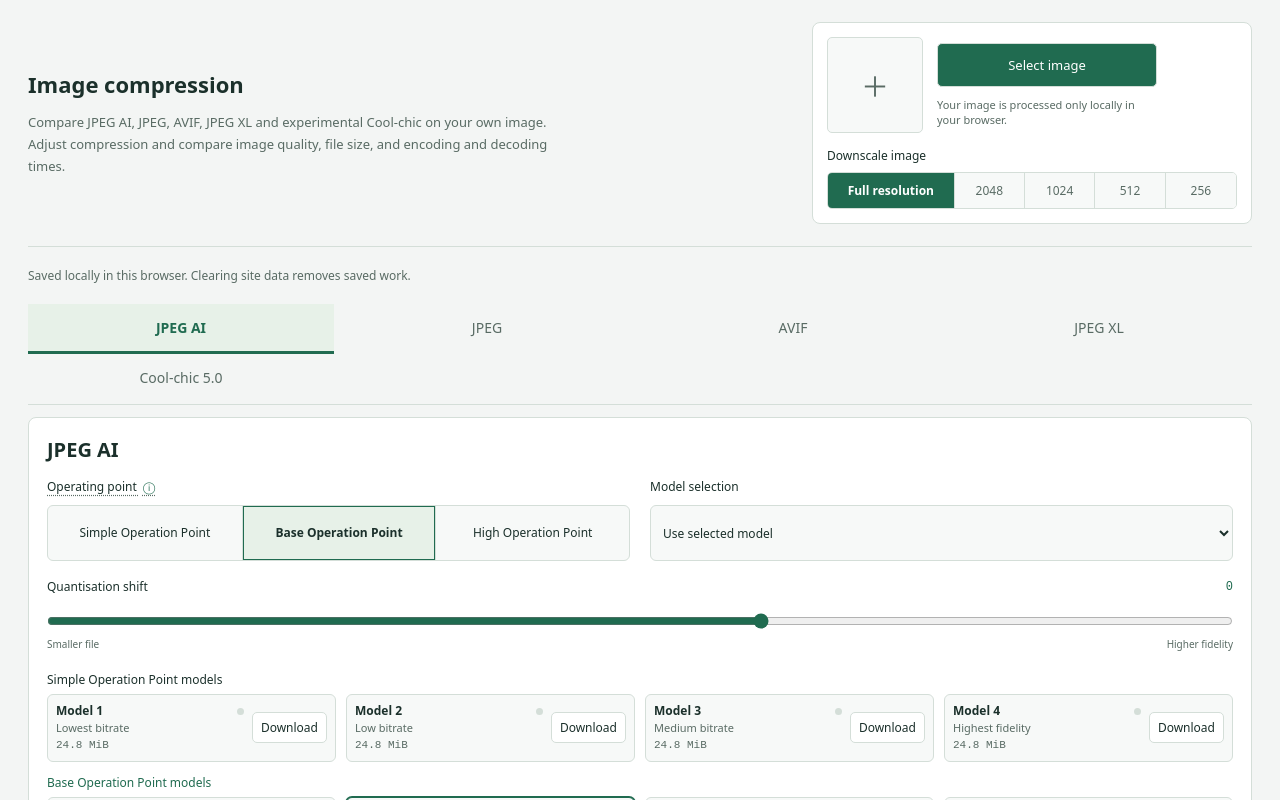
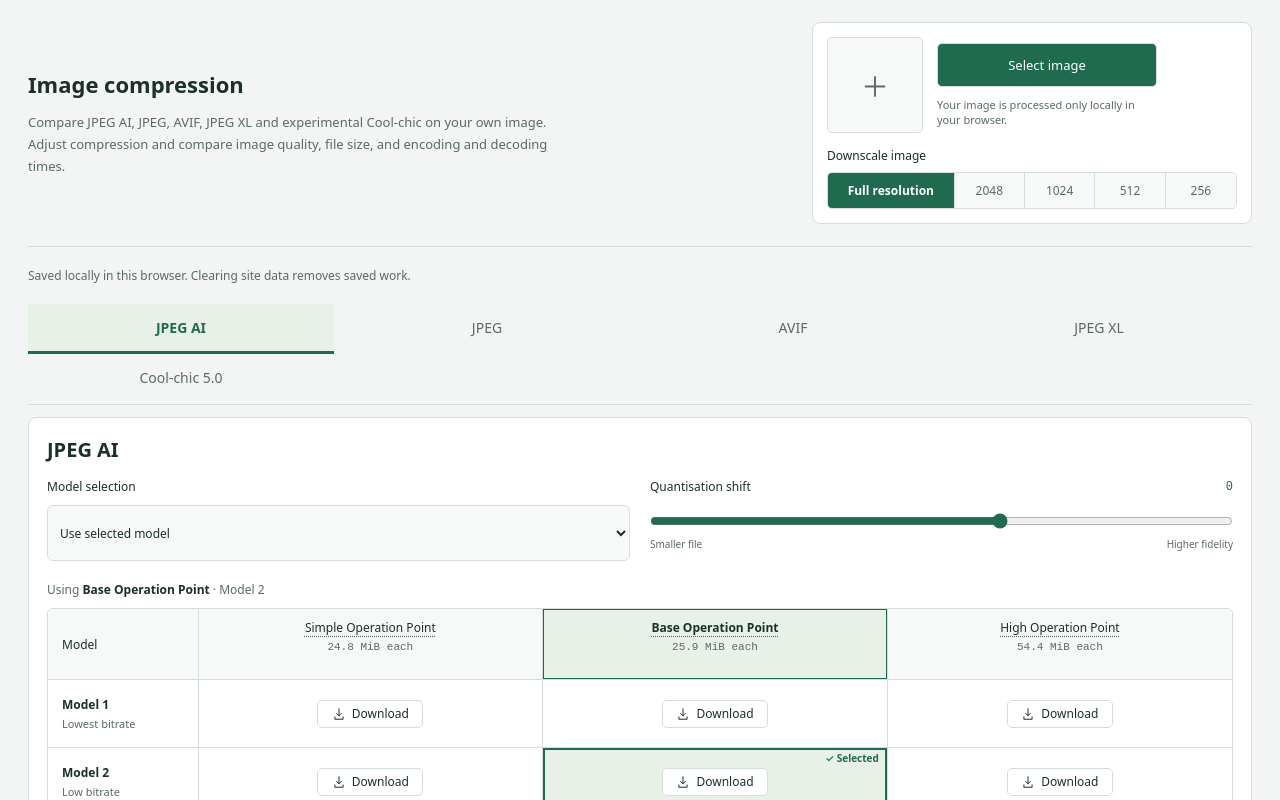
Before and after one commit to Meisterlala/image-compression, a Vue app: page / in a window 1280 px wide. Shown: the top 800 px of the page. Built offline with nearby package versions, Linux system fonts and the light colour scheme.

Commit message:
refactor(ui): unify model selection in a clear matrix with storage totals

```diff
--- a/src/components/CodecControls.vue
+++ b/src/components/CodecControls.vue
@@ -1,6 +1,5 @@
 <script setup lang="ts">
-import { operatingPoints, type Settings } from '../types';
-import MetricTooltip from './MetricTooltip.vue';
+import type { Settings } from '../types';
 const settings = defineModel<Settings>({ required: true });
 defineProps<{ disabled: boolean }>();
 const id = (field: string) => `${settings.value.format}-${field}`;
@@ -11,17 +10,6 @@
     <legend class="sr-only">Encoding settings</legend>
     <template v-if="settings.format === 'jpegai'">
       <div class="field">
-        <div class="field-heading">
-          <MetricTooltip label="Operating point" text="SOP — Simple Operation Point: the lightest decoder, useful for fast previews or resource-constrained devices; reconstruction quality can be lower. BOP — Base Operation Point: the balanced default for general-purpose use. HOP — High Operation Point: higher-complexity transforms for compression-priority work, at the cost of slower decoding and higher memory use. Better compression is an aim, not a guarantee for every image. Each point uses its own model downloads; only Download fetches weights." />
-        </div>
-        <div class="point-options" role="radiogroup" aria-label="Operating point">
-          <label v-for="point in operatingPoints" :key="point.id" class="point-choice" :class="{ selected: settings.operatingPoint === point.id }">
-            <input v-model="settings.operatingPoint" class="sr-only" type="radio" :name="id('operating-point')" :value="point.id">
-            <span>{{ point.label }}</span>
-          </label>
-        </div>
-      </div>
-      <div class="field">
         <label :for="id('rate-mode')">Model selection</label>
         <select :id="id('rate-mode')" v-model="settings.rateMode">
           <option value="model">Use selected model</option>
@@ -29,7 +17,7 @@
         </select>
       </div>
       <template v-if="settings.rateMode === 'model'">
-        <div class="field full-width">
+        <div class="field">
           <label :for="id('displacement')">Quantisation shift <output>{{ settings.displacement }}</output></label>
           <input :id="id('displacement')" v-model.number="settings.displacement" type="range" min="-1069" max="702" step="1">
           <div class="range-captions"><span>Smaller file</span><span>Higher fidelity</span></div>
@@ -86,8 +74,7 @@
   min-width: 0;
 }
 
-.field > label,
-.field-heading {
+.field > label {
   display: flex;
   justify-content: space-between;
   align-items: center;
@@ -96,65 +83,6 @@
   margin-bottom: 8px;
   font-size: 12px;
   line-height: 20px;
-}
-
-.field-heading :deep(.metric-help) {
-  display: inline-flex;
-}
-
-.field-heading :deep(button) {
-  padding: 0;
-  border-bottom: 0;
-  color: var(--ink);
-  text-decoration: underline dotted var(--muted);
-  text-underline-offset: 4px;
-}
-
-.point-options {
-  display: grid;
-  grid-template-columns: repeat(3, minmax(0, 1fr));
-  height: 56px;
-  border: 1px solid var(--line);
-  border-radius: 6px;
-  background: var(--surface);
-  overflow: hidden;
-}
-
-.point-choice {
-  display: flex;
-  align-items: center;
-  justify-content: center;
-  gap: 6px;
-  min-width: 0;
-  padding: 0 8px;
-  color: var(--ink);
-  font-size: 12px;
-  line-height: 16px;
-  text-align: center;
-  cursor: pointer;
-}
-
-.point-choice + .point-choice {
-  border-left: 1px solid var(--line);
-}
-
-.point-choice.selected {
-  font-weight: 600;
-  background: var(--accent-soft);
-  box-shadow: inset 0 0 0 1px var(--accent);
-}
-
-.point-choice:has(input:focus-visible) {
-  box-shadow: inset 0 0 0 2px var(--accent);
-}
-
-fieldset:disabled .point-choice {
-  cursor: default;
-  opacity: 0.55;
-}
-
-.full-width {
-  grid-column: 1 / -1;
 }
 
 .sr-only {
--- a/src/components/CodecPane.vue
+++ b/src/components/CodecPane.vue
@@ -23,6 +23,9 @@
   props.source?.width !== props.result.width || props.source?.height !== props.result.height ||
   JSON.stringify(settings.value) !== JSON.stringify(props.result.settings)
 ));
+function selectPoint(operatingPoint: OperatingPoint) {
+  settings.value = { ...settings.value, operatingPoint, rateMode: 'target' };
+}
 function selectModel(operatingPoint: OperatingPoint, id: number) {
   settings.value = { ...settings.value, operatingPoint, model: id, rateMode: 'model' };
 }
@@ -43,6 +46,7 @@
         :disabled="working || importing"
         :refresh-key="status.phase"
         @use="selectModel"
+        @point="selectPoint"
         @busy="modelBusy = $event"
         @ready="modelsReady = $event"
       />
--- a/src/components/MetricTooltip.vue
+++ b/src/components/MetricTooltip.vue
@@ -1,10 +1,10 @@
 <script setup lang="ts">
 import { nextTick, onBeforeUnmount, onMounted, ref, useId, type CSSProperties } from 'vue';
 
-withDefaults(defineProps<{ label: string; text: string; direction?: 'higher' | 'lower'; infoIcon?: boolean }>(), { infoIcon: true });
+withDefaults(defineProps<{ label: string; text: string; direction?: 'higher' | 'lower'; infoIcon?: boolean; asChild?: boolean }>(), { infoIcon: true, asChild: false });
 const id = useId();
 const visible = ref(false);
-const trigger = ref<HTMLButtonElement>();
+const trigger = ref<HTMLElement>();
 const popup = ref<HTMLSpanElement>();
 const position = ref<CSSProperties>({ visibility: 'hidden' });
 let timer: ReturnType<typeof setTimeout> | undefined;
@@ -59,9 +59,11 @@
 </script>
 
 <template>
-  <span class="metric-help" @mouseenter="show" @mouseleave="leave">
+  <span ref="trigger" class="metric-help" @mouseenter="show" @mouseleave="leave">
+    <slot v-if="asChild" v-bind="{ tooltipId: id, showTooltip: show, hideTooltip: hide }" />
     <button
-      ref="trigger"
+      v-else
+      class="tooltip-trigger"
       :class="{ 'metric-value': !infoIcon }"
       type="button"
       :aria-label="`About ${label}`"
@@ -88,7 +90,7 @@
   display: inline-block;
 }
 
-button {
+.tooltip-trigger {
   padding: 2px 0;
   border: 0;
   border-bottom: 1px dotted var(--muted);
@@ -98,7 +100,7 @@
   cursor: help;
 }
 
-button.metric-value {
+.tooltip-trigger.metric-value {
   color: inherit;
   border-bottom-color: currentColor;
 }
@@ -129,7 +131,7 @@
   font-size: 12px;
   font-weight: 400;
   line-height: 1.6;
-  white-space: normal;
+  white-space: pre-line;
 }
 
 </style>
--- a/src/components/ModelLibrary.vue
+++ b/src/components/ModelLibrary.vue
@@ -4,9 +4,10 @@
 
 import { operatingPoints, type OperatingPoint } from '../types';
 import { bytes as formatBytes } from '../lib/image';
+import MetricTooltip from './MetricTooltip.vue';
 
 const props = defineProps<{ operatingPoint: OperatingPoint; rateMode: 'model' | 'target'; selected: number; disabled: boolean; refreshKey?: string }>();
-const emit = defineEmits<{ use: [point: OperatingPoint, id: number]; busy: [value: boolean]; ready: [value: boolean] }>();
+const emit = defineEmits<{ use: [point: OperatingPoint, id: number]; point: [point: OperatingPoint]; busy: [value: boolean]; ready: [value: boolean] }>();
 const manifests = shallowRef<Partial<Record<OperatingPoint, ModelManifest>>>({});
 const cached = shallowRef<Record<OperatingPoint, Set<number>>>({ sop: new Set(), bop: new Set(), hop: new Set() });
 const downloading = shallowRef<{ point: OperatingPoint; id: number } | null>(null);
@@ -18,7 +19,13 @@
 const ready = computed(() => !loading.value && !!manifests.value[props.operatingPoint] && (props.rateMode === 'target'
   ? manifests.value[props.operatingPoint]!.models.every(model => cached.value[props.operatingPoint].has(model.id))
   : cached.value[props.operatingPoint].has(props.selected)));
+const storedBytes = computed(() => operatingPoints.reduce((total, point) => total +
+  (manifests.value[point.id]?.models.reduce((sum, model) => sum + (cached.value[point.id].has(model.id) ? model.bytes : 0), 0) ?? 0), 0));
 const isDownloading = (point: OperatingPoint, id: number) => downloading.value?.point === point && downloading.value.id === id;
+function sharedSize(point: OperatingPoint) {
+  const models = manifests.value[point]?.models;
+  return models?.length && models.every(model => model.bytes === models[0]!.bytes) ? formatBytes(models[0]!.bytes) : undefined;
+}
 
 async function refresh() {
   const version = ++refreshVersion;
@@ -66,22 +73,56 @@
 </script>
 
 <template>
-  <div class="model-control" role="group" aria-label="JPEG AI models" :data-operating-point="operatingPoint">
-    <section v-for="point in operatingPoints" :key="point.id" class="model-group" :class="{ current: point.id === operatingPoint, 'is-downloading': downloading?.point === point.id }" :data-operating-point="point.id" :aria-label="`${point.label} models`">
-      <span class="field-label">{{ point.label }} models</span>
-      <div class="model-grid">
-        <div v-for="(label, index) in modelLabels" :key="index" class="model-card" :class="{ ready: cached[point.id].has(index), selected: point.id === operatingPoint && selected === index }" :data-model="index" :data-ready="cached[point.id].has(index)">
-          <button class="model-select" :aria-pressed="point.id === operatingPoint && selected === index" :disabled="disabled || loading" @click="emit('use', point.id, index)">
-            <span class="model-name">Model {{ index + 1 }} <span class="ready-dot" :aria-label="cached[point.id].has(index) ? 'Ready' : 'Not cached'"></span></span>
-            <span class="model-label">{{ label }}</span>
-            <span class="model-size">{{ manifests[point.id] ? formatBytes(manifests[point.id]!.models[index]!.bytes) : '…' }}</span>
-          </button>
-          <button v-if="isDownloading(point.id, index)" class="model-action" @click="abort?.abort()">Cancel · {{ progress }}%</button>
-          <button v-else-if="cached[point.id].has(index)" class="model-action" :disabled="disabled || loading || downloading !== null" @click="remove(point.id, index)">Remove</button>
-          <button v-else class="model-action" :disabled="disabled || loading || downloading !== null" @click="fetchModel(point.id, index)">Download</button>
-        </div>
-      </div>
-    </section>
+  <div class="model-control" role="group" aria-label="JPEG AI models" :data-operating-point="operatingPoint" :data-selected-model="selected">
+    <p class="selection-summary" aria-live="polite">Using <strong>{{ operatingPoints.find(point => point.id === operatingPoint)?.label }}</strong> · {{ rateMode === 'target' ? 'Automatic model selection' : `Model ${selected + 1}` }}</p>
+    <div class="model-scroll" role="region" aria-label="Scroll model table" tabindex="0">
+      <table aria-label="JPEG AI model downloads">
+        <thead>
+          <tr>
+            <th scope="col">Model</th>
+            <th v-for="point in operatingPoints" :key="point.id" scope="col" class="point-column" :class="{ current: point.id === operatingPoint }" :data-operating-point="point.id">
+              <MetricTooltip v-slot="{ tooltipId, showTooltip, hideTooltip }" :label="point.label" :text="point.description" :as-child="true">
+                <button class="point-select" :class="{ active: point.id === operatingPoint }" :data-operating-point="point.id" :aria-label="`Use ${point.label}`" :aria-describedby="tooltipId" :aria-pressed="point.id === operatingPoint" :disabled="disabled || loading" @focus="showTooltip" @blur="hideTooltip" @click="emit('point', point.id); showTooltip()">
+                  <span class="point-name">{{ point.label }}</span>
+                  <small class="model-size">{{ sharedSize(point.id) ? `${sharedSize(point.id)} each` : 'Size per model' }}</small>
+                  <span v-if="rateMode === 'target' && point.id === operatingPoint" class="automatic-label">Automatic</span>
+                </button>
+              </MetricTooltip>
+            </th>
+          </tr>
+        </thead>
+        <tbody>
+          <tr v-for="(label, index) in modelLabels" :key="index" :data-model="index" :class="{ selected: rateMode === 'model' && selected === index }">
+            <th scope="row">
+              <span class="model-name">Model {{ index + 1 }}</span>
+              <span class="model-label">{{ label }}</span>
+            </th>
+            <td v-for="point in operatingPoints" :key="point.id" class="model-cell point-column" :class="{ active: point.id === operatingPoint && rateMode === 'model' && selected === index, automatic: point.id === operatingPoint && rateMode === 'target' }" :data-operating-point="point.id" :data-model="index" :data-ready="cached[point.id].has(index)">
+              <button class="model-select" :aria-label="`Use ${point.label} model ${index + 1}`" :aria-pressed="point.id === operatingPoint && rateMode === 'model' && selected === index" :disabled="disabled || loading" @click="emit('use', point.id, index)">
+                <span v-if="point.id === operatingPoint && rateMode === 'model' && selected === index" class="selected-label">✓ Selected</span>
+                <span v-else class="select-hint">Select</span>
+              </button>
+              <div class="cell-actions">
+              <small v-if="!sharedSize(point.id)" class="model-size">{{ manifests[point.id] ? formatBytes(manifests[point.id]!.models[index]!.bytes) : '…' }}</small>
+              <button v-if="isDownloading(point.id, index)" class="model-action cancel" aria-label="Cancel download" :title="`Cancel download (${progress}%)`" @click="abort?.abort()">
+                <svg viewBox="0 0 24 24" aria-hidden="true"><path d="m6 6 12 12M18 6 6 18" /></svg>
+                <span class="action-label">Cancel · {{ progress }}%</span>
+              </button>
+              <button v-else-if="cached[point.id].has(index)" class="model-action remove" aria-label="Remove" :disabled="disabled || loading || downloading !== null" @click="remove(point.id, index)">
+                <svg viewBox="0 0 24 24" aria-hidden="true"><path d="M3 6h18M9 6V3h6v3M6 6l1 15h10l1-15M10 10v7m4-7v7" /></svg>
+                <span class="action-label">Remove</span>
+              </button>
+              <button v-else class="model-action download" aria-label="Download" :disabled="disabled || loading || downloading !== null" @click="fetchModel(point.id, index)">
+                <svg viewBox="0 0 24 24" aria-hidden="true"><path d="M12 3v12m-4-4 4 4 4-4M5 17v4h14v-4" /></svg>
+                <span class="action-label">Download</span>
+              </button>
+              </div>
+            </td>
+          </tr>
+        </tbody>
+      </table>
+    </div>
+    <p class="stored-size" aria-live="polite">Stored models use {{ formatBytes(storedBytes) }}</p>
     <p v-if="error" class="error" role="alert">{{ error }}</p>
   </div>
 </template>
@@ -91,114 +132,289 @@
   margin-top: 20px;
 }
 
-.model-group + .model-group {
-  margin-top: 12px;
+.model-scroll {
+  overflow-x: auto;
+  border: 1px solid var(--line);
+  border-radius: 6px;
 }
 
-.current .field-label {
+.selection-summary {
+  margin: 0 0 10px;
+  font-size: 12px;
+  color: var(--muted);
+}
+
+.selection-summary strong {
+  color: var(--ink);
+  font-weight: 600;
+}
+
+table {
+  width: 100%;
+  table-layout: fixed;
+  border-collapse: collapse;
+  font-size: 12px;
+}
+
+th, td {
+  padding: 10px 14px;
+  border-bottom: 1px solid var(--line);
+  text-align: left;
+  vertical-align: middle;
+}
+
+thead th {
+  background: var(--surface);
+  font-weight: 500;
+}
+
+thead th:first-child {
+  width: 150px;
+}
+
+thead .point-column {
+  position: relative;
+  padding: 0;
+  border-left: 1px solid var(--line);
+}
+
+.point-select {
+  position: relative;
+  display: flex;
+  flex-direction: column;
+  align-items: center;
+  justify-content: flex-start;
+  width: 100%;
+  min-height: 70px;
+  padding: 10px;
+  border: 0;
+  background: transparent;
+  color: var(--ink);
+  font: inherit;
+  text-align: center;
+}
+
+.point-select:focus-visible {
+  outline-offset: -4px;
+}
+
+.point-select.active {
+  background: var(--accent-soft);
+  box-shadow: inset 0 0 0 1px var(--accent);
+  font-weight: 600;
+}
+
+.point-column :deep(.metric-help) {
+  display: block;
+}
+
+.point-name {
+  min-height: 18px;
+  line-height: 18px;
+  text-decoration: underline dotted var(--muted);
+  text-underline-offset: 4px;
+}
+
+.automatic-label {
+  position: absolute;
+  bottom: 4px;
+  left: 0;
+  right: 0;
+  line-height: 12px;
+  font-size: 10px;
   color: var(--accent);
 }
 
-.field-label {
-  display: block;
-  margin-bottom: 6px;
-  font-size: 12px;
+tbody tr:last-child th,
+tbody tr:last-child td {
+  border-bottom: 0;
 }
 
-.model-grid {
-  display: grid;
-  grid-template-columns: repeat(4, minmax(0, 1fr));
-  gap: 10px;
+.model-cell {
+  position: relative;
+  height: 68px;
+  border-left: 1px solid var(--line);
 }
 
-.model-card {
-  display: grid;
-  grid-template-columns: minmax(0, 1fr) auto;
-  align-items: center;
-  gap: 8px;
-  padding: 8px;
-  border: 1px solid var(--line);
-  border-radius: 6px;
+.model-cell.active {
+  background: var(--accent-soft);
+  box-shadow: inset 0 0 0 2px var(--accent);
+}
+
+.model-cell.automatic {
+  background: var(--accent-soft);
+  box-shadow: inset 2px 0 var(--accent), inset -2px 0 var(--accent);
+}
+
+.model-cell:not(.active):not(.automatic):hover {
   background: var(--surface);
 }
 
-.model-card.selected {
-  border-color: var(--accent);
-  box-shadow: 0 0 0 1px var(--accent);
+.model-select {
+  position: absolute;
+  inset: 0;
+  width: 100%;
+  height: 100%;
+  padding: 0;
+  border: 0;
+  background: transparent;
+  color: var(--ink);
 }
 
-.model-card.ready {
-  background: var(--accent-soft);
+.model-select:focus-visible {
+  outline-offset: -5px;
 }
 
-.model-select {
-  display: grid;
-  width: 100%;
-  gap: 2px;
-  padding: 0;
-  border: 0;
-  line-height: 1.35;
-  background: transparent;
-  color: var(--ink);
-  text-align: left;
+.cell-actions {
+  position: absolute;
+  left: 50%;
+  top: 50%;
+  transform: translate(-50%, -50%);
+  z-index: 1;
+  display: inline-flex;
+  align-items: center;
+  gap: 8px;
+  pointer-events: none;
+}
+
+.cell-actions button {
+  pointer-events: auto;
 }
 
 .model-name {
-  display: flex;
-  align-items: center;
-  justify-content: space-between;
-  gap: 8px;
   font-size: 12px;
   font-weight: 600;
 }
 
+.selected-label,
+.select-hint {
+  position: absolute;
+  top: 4px;
+  right: 8px;
+  color: var(--accent);
+  font-size: 10px;
+  line-height: 12px;
+  font-weight: 600;
+}
+
+.select-hint {
+  opacity: 0;
+  color: var(--muted);
+  font-weight: 400;
+}
+
+.model-select:hover .select-hint,
+.model-select:focus-visible .select-hint {
+  opacity: 1;
+}
+
 .model-label {
+  display: block;
+  margin-top: 3px;
   color: var(--muted);
   font-size: 11px;
+  font-weight: 400;
 }
 
 .model-size {
+  display: block;
+  margin-top: 4px;
   color: var(--muted);
   font-family: ui-monospace, monospace;
   font-size: 11px;
-}
-
-.ready-dot {
-  width: 7px;
-  height: 7px;
-  border-radius: 50%;
-  background: var(--line);
-}
-
-.ready .ready-dot {
-  background: var(--accent);
+  font-weight: 400;
+  white-space: nowrap;
 }
 
 .model-action {
-  padding: 6px 8px;
+  display: inline-flex;
+  align-items: center;
+  justify-content: center;
+  gap: 6px;
+  min-width: 106px;
+  min-height: 28px;
+  padding: 5px 10px;
+  line-height: 16px;
   border: 1px solid var(--line);
   border-radius: 5px;
-  color: var(--ink);
-  background: var(--paper);
   font-size: 12px;
 }
 
+.model-action svg {
+  width: 14px;
+  height: 14px;
+  fill: none;
+  stroke: currentColor;
+  stroke-width: 1.7;
+  stroke-linecap: round;
+  stroke-linejoin: round;
+}
+
+.download {
+  background: var(--paper);
+  color: var(--ink);
+}
+
+.remove,
+.cancel {
+  background: transparent;
+  color: var(--danger);
+}
+
+.remove:hover:not(:disabled),
+.cancel:hover {
+  background: var(--error-bg);
+}
+
 @container (max-width: 680px) {
-  .model-group:not(.current):not(.is-downloading) {
+  th, td {
+    padding: 8px;
+  }
+
+  thead th:first-child {
+    width: 82px;
+  }
+
+  .point-select {
+    min-height: 112px;
+    padding: 8px 4px;
+    line-height: 16px;
+  }
+
+  .point-name {
+    display: block;
+    min-height: 48px;
+    line-height: 16px;
+    font-size: 11px;
+  }
+
+  .model-size {
+    white-space: normal;
+    font-size: 10px;
+    line-height: 14px;
+  }
+
+  .model-action {
+    min-width: 26px;
+    width: 26px;
+    padding: 5px;
+  }
+
+  .action-label {
     display: none;
   }
 
-  .model-grid {
-    grid-template-columns: repeat(2, minmax(0, 1fr));
+  .selected-label,
+  .select-hint {
+    right: 3px;
+    font-size: 9px;
   }
+}
 
-  .model-card {
-    grid-template-columns: minmax(0, 1fr);
-  }
-
-  .model-action {
-    justify-self: start;
-  }
+.stored-size {
+  margin: 8px 0 0;
+  color: var(--muted);
+  font-size: 11px;
 }
 
 .error {
--- a/src/types.ts
+++ b/src/types.ts
@@ -1,8 +1,8 @@
 export type OperatingPoint = 'sop' | 'bop' | 'hop';
-export const operatingPoints: { id: OperatingPoint; label: string }[] = [
-  { id: 'sop', label: 'Simple Operation Point' },
-  { id: 'bop', label: 'Base Operation Point' },
-  { id: 'hop', label: 'High Operation Point' },
+export const operatingPoints: { id: OperatingPoint; label: string; description: string }[] = [
+  { id: 'sop', label: 'Simple Operation Point', description: 'Simple Operation Point (SOP): Fast previews and resource-constrained devices. Lightest decoder; reconstruction quality can be lower.' },
+  { id: 'bop', label: 'Base Operation Point', description: 'Base Operation Point (BOP): Balanced default for general-purpose use.' },
+  { id: 'hop', label: 'High Operation Point', description: 'High Operation Point (HOP): Compression-priority work; slower decoding and higher memory. Smaller files are not guaranteed.' },
 ];
 export type Format = 'jpegai' | 'jpeg' | 'avif' | 'jxl' | 'coolchic';
 export const formats: { id: Format; label: string; extension: string; mime: string; description: string }[] = [
```
Also changed, not shown: public/legal/index.html (+1 -1 lines), 2 other files (tests, documents, lock files or other folders).
